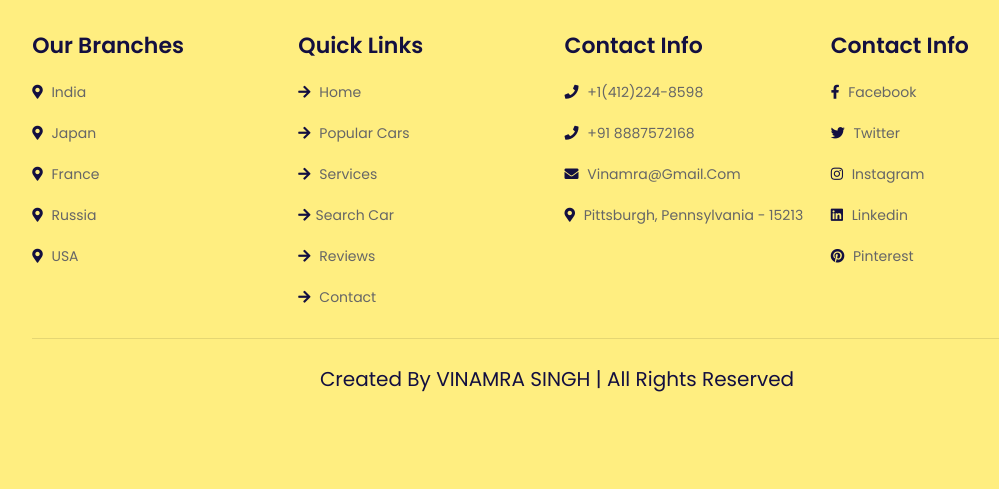
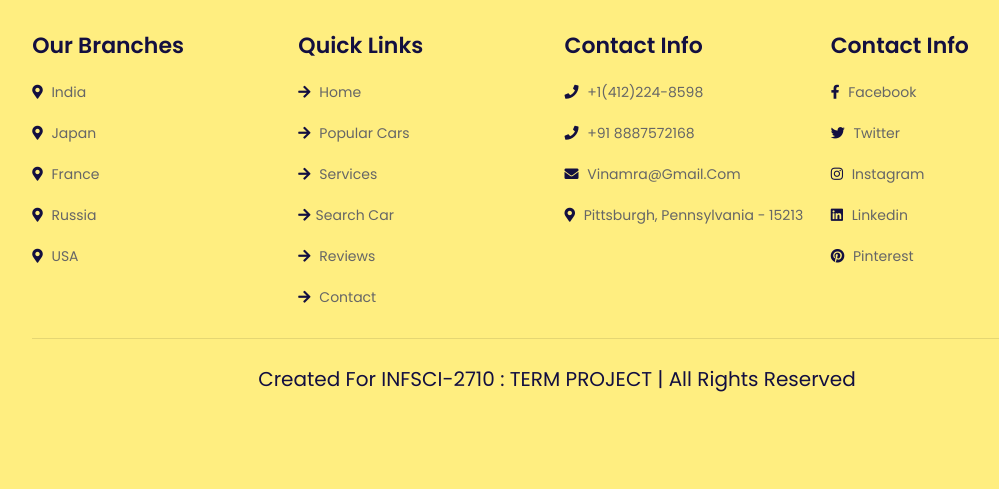
Before and after one commit to A00313/Database-Managment, a Flask app: page / in a window 1280 px wide. Shown: the part 3182-3671 px from the top of the page, without its empty margins (83-1082 px from the left). Run offline with Flask 3, Linux system fonts and the light colour scheme.

Commit message:
Frontend Changes 1.1

```diff
--- a/templates/index.html
+++ b/templates/index.html
@@ -371,7 +371,7 @@
 
     </div>
 
-    <div class="credit"> created by VINAMRA SINGH | all rights reserved </div>
+    <div class="credit"> created for INFSCI-2710 : TERM PROJECT | all rights reserved </div>
 
 </section>
 
```
